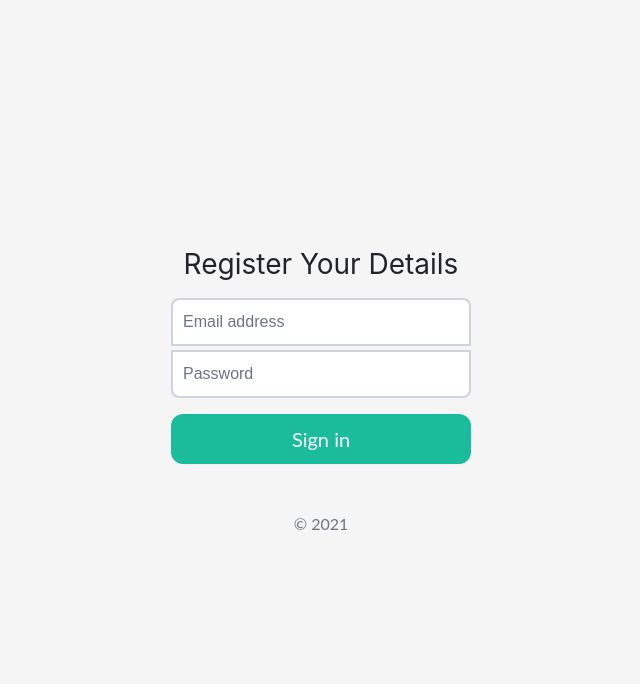
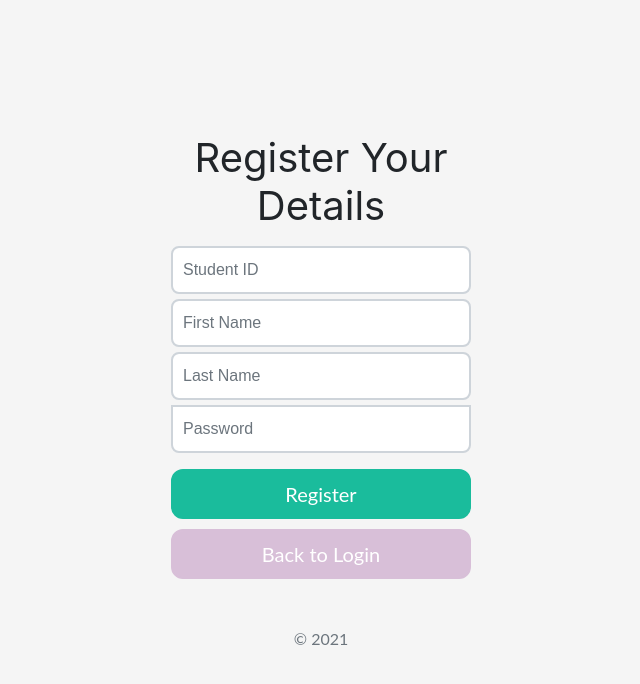
Before and after one commit to ameteku/ExamCouncilChainLink, a React (Create React App) app in the folder reactfrontend/: page /register in a window 1280 px wide. Shown: the top 684 px of the page, without its empty margins (319-959 px from the left). Built offline with nearby package versions, Linux system fonts and the light colour scheme.

Commit message:
Linked Login and Register pages

```diff
--- a/reactfrontend/src/ExamRegister.css
+++ b/reactfrontend/src/ExamRegister.css
@@ -5,6 +5,12 @@
     font-size: 16px;
     border: none;
     width: 100%;
+  }
+
+  .reg-button {
+    margin-top: 10px;
+    background-color:thistle;
+    border-color:thistle;
   }
 
   .backBtn {
--- a/reactfrontend/src/Login.js
+++ b/reactfrontend/src/Login.js
@@ -2,6 +2,7 @@ import React from "react";
 import ReactDom from "react-dom";
 import 'bootstrap/dist/css/bootstrap.min.css';
 import './Login.css';
+import {Link} from "react-router-dom";
 
 function Login(){
     function loginUser(event){
@@ -19,6 +20,7 @@ function Login(){
             <label for="inputPassword" class="sr-only">Password</label>
             <input type="password" id="inputPassword" class="form-control" placeholder="Password" required/>
             <button class="btn btn-lg btn-primary btn-block" onClick={loginUser} type="submit">Sign in</button>
+            <Link to="/register"><button class="reg-button btn btn-lg btn-primary btn-block " type="submit">Register</button></Link>
             <p class="mt-5 mb-3 text-muted">&copy; 2021</p>
             </form>
         </div>
--- a/reactfrontend/src/Register.js
+++ b/reactfrontend/src/Register.js
@@ -1,6 +1,7 @@
 import React from "react";
 import 'bootstrap/dist/css/bootstrap.min.css';
 import './Register.css';
+import {Link} from "react-router-dom";
 
 function Register(){
     function registerUser(event){
@@ -9,14 +10,22 @@ function Register(){
     return (
         <div className="login text-center">
             <form class="form-signin">
-      <h1 class="h3 mb-3 font-weight-normal">Register Your Details</h1>
-      <label for="inputEmail" class="sr-only">Email address</label>
-      <input type="email" id="inputEmail" class="form-control" placeholder="Email address" required autofocus/>
+      <h1 class="h1 mb-3 font-weight-normal">Register Your Details</h1>
+      <label for="inputStudentID" class="sr-only">Student ID</label>
+      <input type="text" id="inputStudentID" class="form-control" placeholder="Student ID" required autofocus/>
+
+      <label for="inputFirstName" class="sr-only">First Name</label>
+      <input type="text" id="inputFirstName" class="form-control" placeholder="First Name" required autofocus/>
+
+      <label for="inputLastName" class="sr-only">Last Name</label>
+      <input type="text" id="inputLastName" class="form-control" placeholder="Last Name" required autofocus/>
+
       <label for="inputPassword" class="sr-only">Password</label>
       <input type="password" id="inputPassword" class="form-control" placeholder="Password" required/>
       <div class="checkbox mb-3">
       </div>
-      <button class="btn btn-lg btn-primary btn-block" onClick={registerUser} type="submit">Sign in</button>
+      <button class="btn btn-lg btn-primary btn-block" onClick={registerUser} type="submit">Register</button>
+      <Link to="/"><button class="reg-button btn btn-lg btn-primary btn-block " type="submit">Back to Login</button></Link>
       <p class="mt-5 mb-3 text-muted">&copy; 2021</p>
     </form>
         </div>
```
